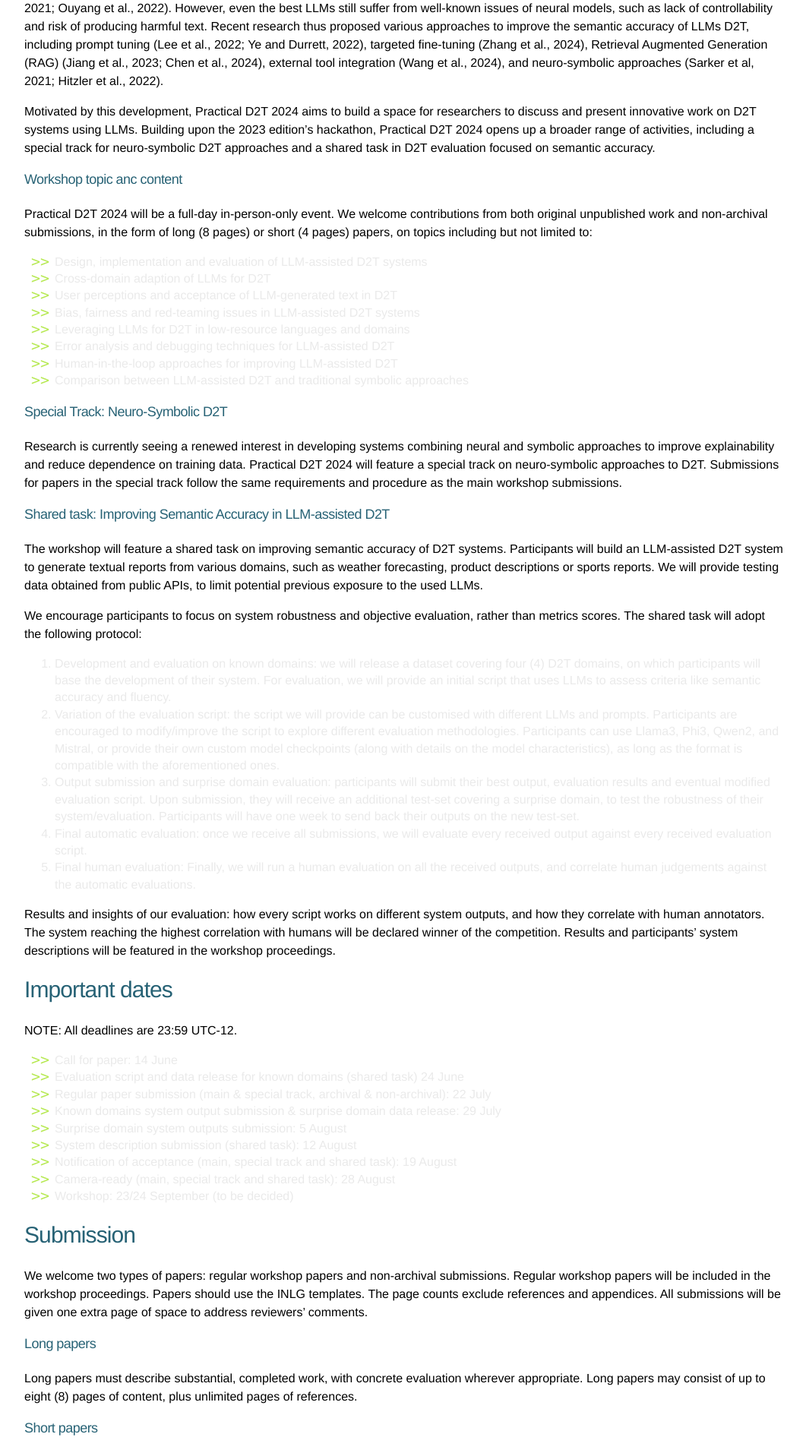
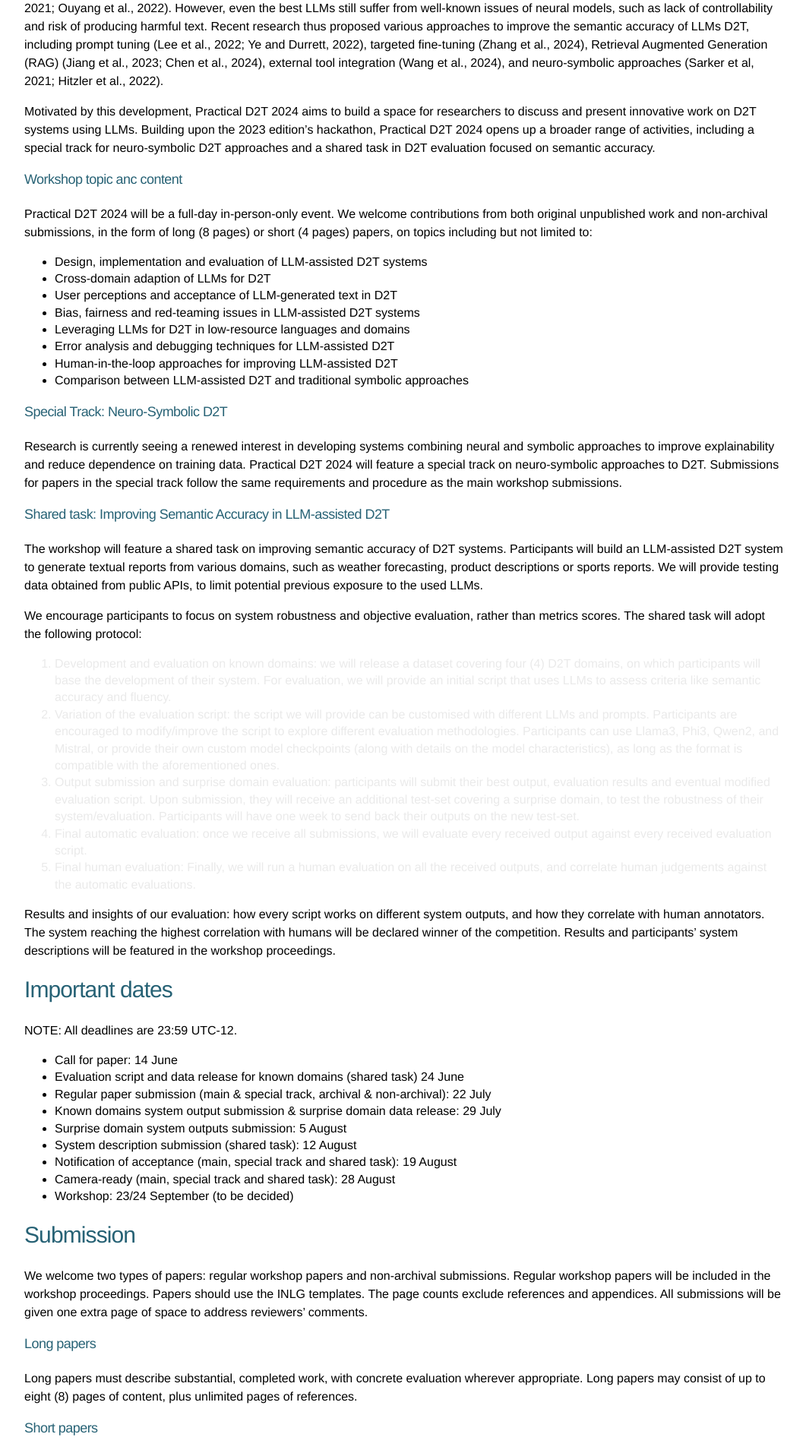
Before and after one commit to practicald2t/practicald2t.github.io, a Jekyll site: the page built from index.md, in a window 1280 px wide. Shown: the part 532-2449 px from the top of the page at 76% size, without its empty margins (108-1169 px from the left). Built offline with Jekyll 4.4.1, drawn with Linux system fonts in a browser that asks for light colours.

Commit message:
Update jekyll-theme-hacker.scss

```diff
--- a/_sass/jekyll-theme-hacker.scss
+++ b/_sass/jekyll-theme-hacker.scss
@@ -158,7 +158,8 @@ dt {
 }
 
 ul li {
-  list-style-image:url('../images/bullet.png');
+  //list-style-image:url('../images/bullet.png');
+  color: black;
 }
 
 blockquote {
```
